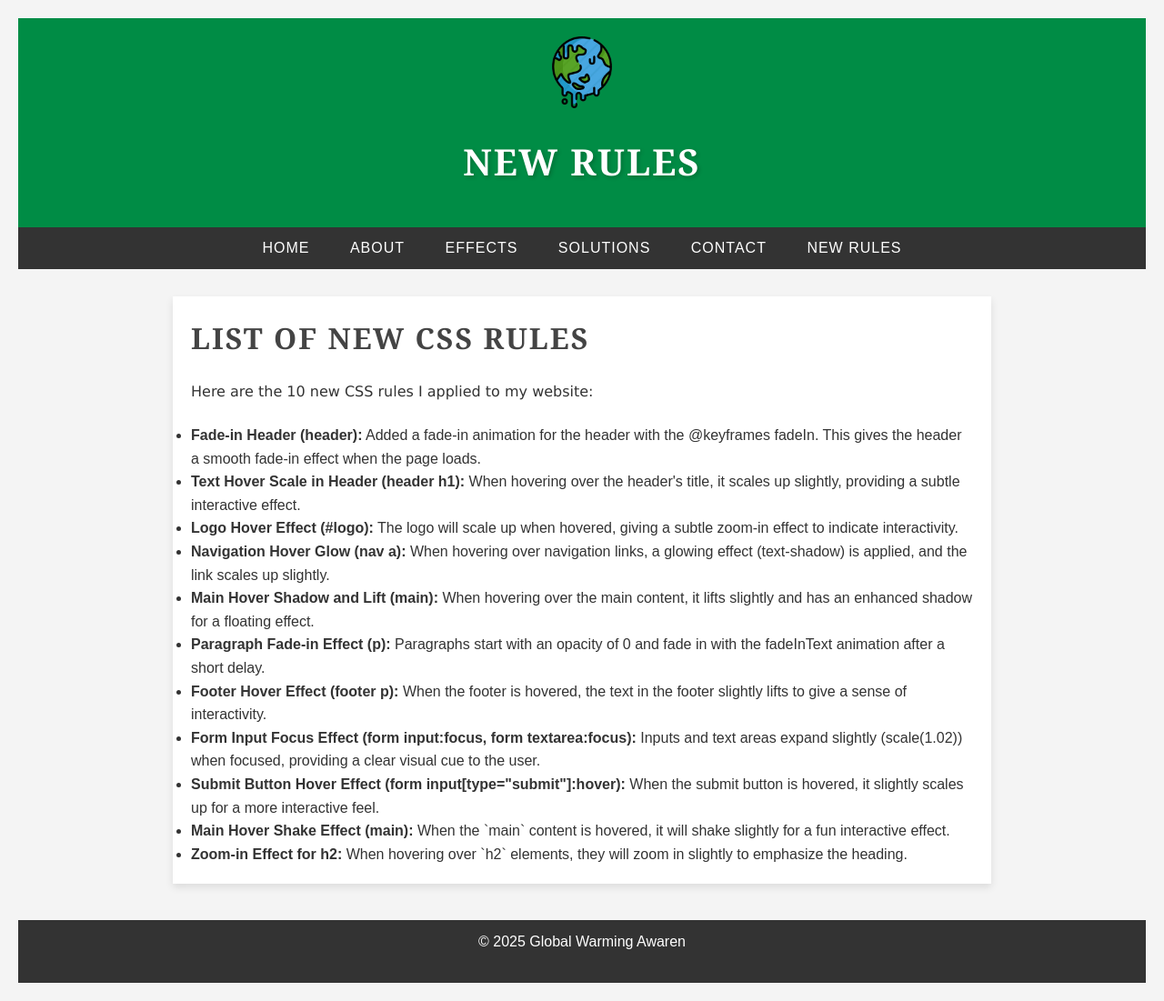
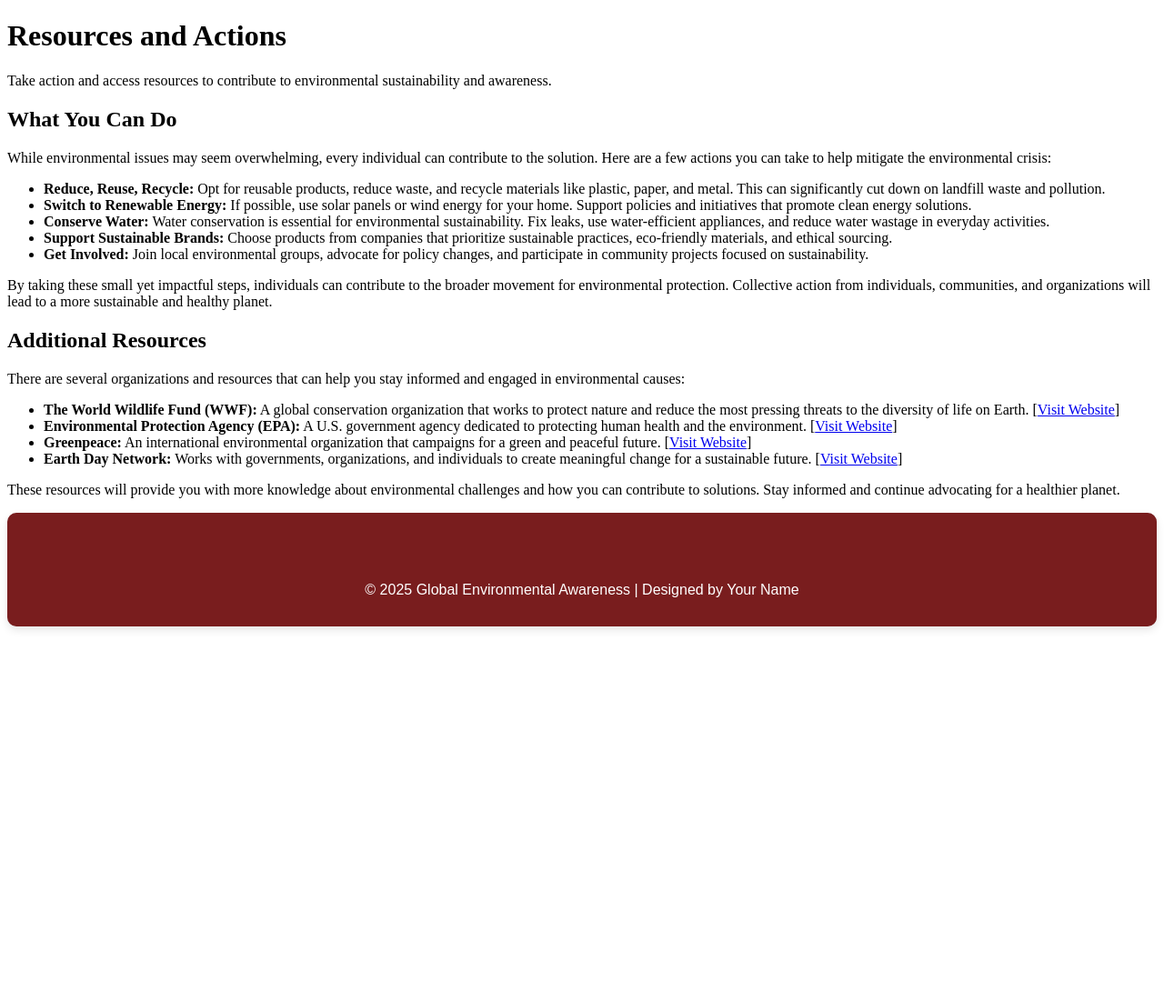
Before and after one commit to Daashkoo/environment-main, a PHP site: page /pages/resources.php in a window 1280 px wide. Shown: the whole page at 91% size. After the commit the page ends 693 px from the top, so only its background shows below. Run offline with PHP 8.4, Linux system fonts and the light colour scheme; some libraries are stand-ins or nearby versions.

Commit message:
St change

```diff
--- a/pages/resources.php
+++ b/pages/resources.php
@@ -3,44 +3,57 @@
 <head>
     <meta charset="UTF-8">
     <meta name="viewport" content="width=device-width, initial-scale=1.0">
-        <title>New Rules</title>
-        <link rel="stylesheet" href="../CSS/style.css">
+    <meta name="description" content="Discover resources and actionable steps you can take to help address global environmental challenges.">
+    <title>Resources & Actions | Global Environmental Awareness</title>
+    <link rel="stylesheet" href="../css/styles.css">
+    <link rel="stylesheet" href="../css/footer.css">
 </head>
 <body>
 
+    <!-- Header Section -->
     <header>
-            <img src="../Images/logo.png" alt="Global Warming Awareness Logo" id="logo">
-            <h1>New Rules</h1>
+        <div class="container">
+            <h1>Resources and Actions</h1>
+            <p>Take action and access resources to contribute to environmental sustainability and awareness.</p>
+        </div>
     </header>
-<nav>
-    <a href="../index.html">Home</a>
-    <a href="about.html">About</a>
-    <a href="effects.html">Effects</a>
-    <a href="solutions.html">Solutions</a>
-    <a href="contact.html">Contact</a>
-    <a href="new_rules.html">New Rules</a>
-</nav>
-<body>
+
+    <!-- Resources and Actions Content Section -->
     <main>
-    <h1>List of New CSS Rules</h1>
-    <p>Here are the 10 new CSS rules I applied to my website:</p>
+        <div class="container">
+            <section>
+                <h2>What You Can Do</h2>
+                <p>While environmental issues may seem overwhelming, every individual can contribute to the solution. Here are a few actions you can take to help mitigate the environmental crisis:</p>
                 <ul>
-        <li><strong>Fade-in Header (header):</strong> Added a fade-in animation for the header with the @keyframes fadeIn. This gives the header a smooth fade-in effect when the page loads.</li>
-    <li><strong>Text Hover Scale in Header (header h1):</strong> When hovering over the header's title, it scales up slightly, providing a subtle interactive effect.</li>
-    <li><strong>Logo Hover Effect (#logo):</strong> The logo will scale up when hovered, giving a subtle zoom-in effect to indicate interactivity.</li>
-    <li><strong>Navigation Hover Glow (nav a):</strong> When hovering over navigation links, a glowing effect (text-shadow) is applied, and the link scales up slightly.</li>
-    <li><strong>Main Hover Shadow and Lift (main):</strong> When hovering over the main content, it lifts slightly and has an enhanced shadow for a floating effect.</li>
-    <li><strong>Paragraph Fade-in Effect (p):</strong> Paragraphs start with an opacity of 0 and fade in with the fadeInText animation after a short delay.</li>
-    <li><strong>Footer Hover Effect (footer p):</strong> When the footer is hovered, the text in the footer slightly lifts to give a sense of interactivity.</li>
-    <li><strong>Form Input Focus Effect (form input:focus, form textarea:focus):</strong> Inputs and text areas expand slightly (scale(1.02)) when focused, providing a clear visual cue to the user.</li>
-    <li><strong>Submit Button Hover Effect (form input[type="submit"]:hover):</strong> When the submit button is hovered, it slightly scales up for a more interactive feel.</li>
-    <li><strong>Main Hover Shake Effect (main):</strong> When the `main` content is hovered, it will shake slightly for a fun interactive effect.</li>
-    <li><strong>Zoom-in Effect for h2:</strong> When hovering over `h2` elements, they will zoom in slightly to emphasize the heading.</li>
+                    <li><strong>Reduce, Reuse, Recycle:</strong> Opt for reusable products, reduce waste, and recycle materials like plastic, paper, and metal. This can significantly cut down on landfill waste and pollution.</li>
+                    <li><strong>Switch to Renewable Energy:</strong> If possible, use solar panels or wind energy for your home. Support policies and initiatives that promote clean energy solutions.</li>
+                    <li><strong>Conserve Water:</strong> Water conservation is essential for environmental sustainability. Fix leaks, use water-efficient appliances, and reduce water wastage in everyday activities.</li>
+                    <li><strong>Support Sustainable Brands:</strong> Choose products from companies that prioritize sustainable practices, eco-friendly materials, and ethical sourcing.</li>
+                    <li><strong>Get Involved:</strong> Join local environmental groups, advocate for policy changes, and participate in community projects focused on sustainability.</li>
                 </ul>
+                <p>By taking these small yet impactful steps, individuals can contribute to the broader movement for environmental protection. Collective action from individuals, communities, and organizations will lead to a more sustainable and healthy planet.</p>
+            </section>
+
+            <section>
+                <h2>Additional Resources</h2>
+                <p>There are several organizations and resources that can help you stay informed and engaged in environmental causes:</p>
+                <ul>
+                    <li><strong>The World Wildlife Fund (WWF):</strong> A global conservation organization that works to protect nature and reduce the most pressing threats to the diversity of life on Earth. [<a href="https://www.worldwildlife.org" target="_blank">Visit Website</a>]</li>
+                    <li><strong>Environmental Protection Agency (EPA):</strong> A U.S. government agency dedicated to protecting human health and the environment. [<a href="https://www.epa.gov" target="_blank">Visit Website</a>]</li>
+                    <li><strong>Greenpeace:</strong> An international environmental organization that campaigns for a green and peaceful future. [<a href="https://www.greenpeace.org" target="_blank">Visit Website</a>]</li>
+                    <li><strong>Earth Day Network:</strong> Works with governments, organizations, and individuals to create meaningful change for a sustainable future. [<a href="https://www.earthday.org" target="_blank">Visit Website</a>]</li>
+                </ul>
+                <p>These resources will provide you with more knowledge about environmental challenges and how you can contribute to solutions. Stay informed and continue advocating for a healthier planet.</p>
+            </section>
+        </div>
     </main>
+
+    <!-- Footer -->
+    <footer>
+        <div class="container">
+            <p>&copy; 2025 Global Environmental Awareness | Designed by Your Name</p>
+        </div>
+    </footer>
+
 </body>
-<footer>
-    <p>© 2025 Global Warming Awaren
-    </p>
-</footer>
 </html>
```
Also changed, not shown: pages/case-studies.php (+28 -23 lines), pages/contact.php (+33 -34 lines), pages/solutions.php (+9 -11 lines). Lines whose indentation alone changed are shown as unchanged.
